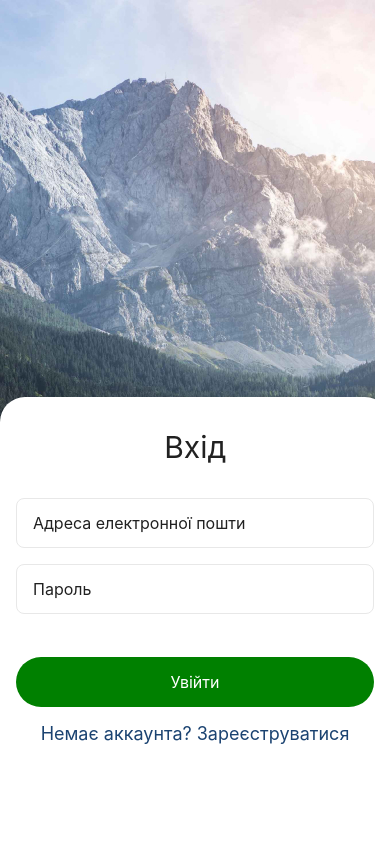
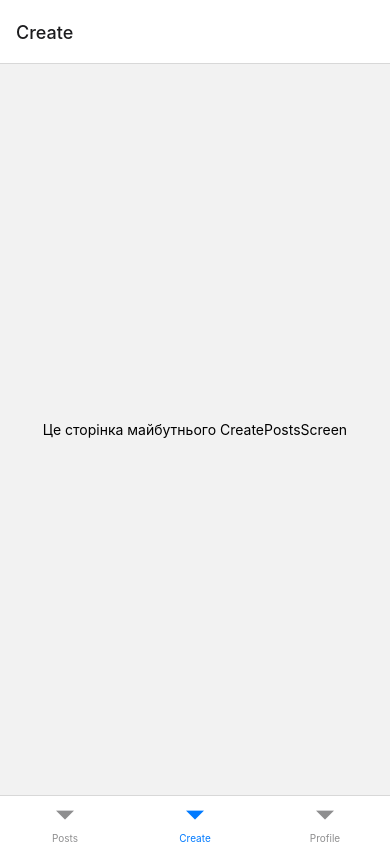
Before and after one commit to Bogdan8633/go-it-react-native-project, a React Native app: screen /Create in a window 390 px wide. Built offline with nearby package versions, Linux system fonts and the light colour scheme.

Commit message:
add-bottom-tabs-navigator

```diff
--- a/App.js
+++ b/App.js
@@ -1,16 +1,22 @@
 import { StatusBar } from "expo-status-bar";
 import { StyleSheet, Text, View } from "react-native";
+
+import { NavigationContainer } from "@react-navigation/native";
 import { createStackNavigator } from "@react-navigation/stack";
-import { NavigationContainer } from "@react-navigation/native";
+import { createBottomTabNavigator } from "@react-navigation/bottom-tabs";
 
 import LoginScreen from "./Screens/auth/LoginScreen";
 import RegistrationScreen from "./Screens/auth/RegistrationScreen";
+import PostsScreen from "./Screens/mainScreen/PostsScreen";
+import CreatePostsScreen from "./Screens/mainScreen/CreatePostsScreen";
+import ProfileScreen from "./Screens/mainScreen/ProfileScreen";
 
 const AuthStack = createStackNavigator();
+const MainTab = createBottomTabNavigator();
 
-export default function App() {
-  return (
-    <NavigationContainer>
+const useRoute = (isAuth) => {
+  if (!isAuth) {
+    return (
       <AuthStack.Navigator>
         <AuthStack.Screen
           options={{ headerShown: false }}
@@ -23,6 +29,35 @@ export default function App() {
           component={RegistrationScreen}
         />
       </AuthStack.Navigator>
-    </NavigationContainer>
+    );
+  }
+  return (
+    <MainTab.Navigator>
+      <MainTab.Screen name="Posts" component={PostsScreen} />
+      <MainTab.Screen name="Create" component={CreatePostsScreen} />
+      <MainTab.Screen name="Profile" component={ProfileScreen} />
+    </MainTab.Navigator>
   );
+};
+
+export default function App() {
+  const routing = useRoute({});
+
+  return <NavigationContainer>{routing}</NavigationContainer>;
 }
+
+// {
+//   // auth
+//   /* <AuthStack.Navigator>
+//         <AuthStack.Screen
+//           options={{ headerShown: false }}
+//           name="Login"
+//           component={LoginScreen}
+//         />
+//         <AuthStack.Screen
+//           options={{ headerShown: false }}
+//           name="Register"
+//           component={RegistrationScreen}
+//         />
+//       </AuthStack.Navigator> */
+// }
--- a/Screens/auth/LoginScreen.jsx
+++ b/Screens/auth/LoginScreen.jsx
@@ -21,7 +21,6 @@ const initialState = {
 };
 
 export default function LoginScreen({ navigation }) {
-  console.log("navigation: ", navigation);
   const [isShowKeyboard, setIsShowKeyboard] = useState(false);
   const [state, setState] = useState(initialState);
 
--- /dev/null
+++ b/Screens/mainScreen/CreatePostsScreen.js
@@ -0,0 +1,20 @@
+import React from "react";
+import { View, Text, StyleSheet } from "react-native";
+
+const CreatePostsScreen = () => {
+  return (
+    <View style={styles.container}>
+      <Text>Це сторінка майбутнього CreatePostsScreen</Text>
+    </View>
+  );
+};
+
+const styles = StyleSheet.create({
+  container: {
+    flex: 1,
+    justifyContent: "center",
+    alignItems: "center",
+  },
+});
+
+export default CreatePostsScreen;
--- /dev/null
+++ b/Screens/mainScreen/PostsScreen.js
@@ -0,0 +1,20 @@
+import React from "react";
+import { View, Text, StyleSheet } from "react-native";
+
+const PostsScreen = () => {
+  return (
+    <View style={styles.container}>
+      <Text>Це сторінка майбутнього PostsScreen</Text>
+    </View>
+  );
+};
+
+const styles = StyleSheet.create({
+  container: {
+    flex: 1,
+    justifyContent: "center",
+    alignItems: "center",
+  },
+});
+
+export default PostsScreen;
--- /dev/null
+++ b/Screens/mainScreen/ProfileScreen.js
@@ -0,0 +1,20 @@
+import React from "react";
+import { View, Text, StyleSheet } from "react-native";
+
+const ProfileScreen = () => {
+  return (
+    <View style={styles.container}>
+      <Text>Це сторінка майбутнього ProfileScreen</Text>
+    </View>
+  );
+};
+
+const styles = StyleSheet.create({
+  container: {
+    flex: 1,
+    justifyContent: "center",
+    alignItems: "center",
+  },
+});
+
+export default ProfileScreen;
--- a/package.json
+++ b/package.json
@@ -11,6 +11,7 @@
   "dependencies": {
     "@expo/webpack-config": "^0.17.2",
     "@react-native-community/masked-view": "^0.1.11",
+    "@react-navigation/bottom-tabs": "^6.5.7",
     "@react-navigation/native": "^6.1.6",
     "@react-navigation/native-stack": "^6.9.12",
     "@react-navigation/stack": "^6.3.16",
```
Also changed, not shown: Screens/mainScreen/CommentsScreen.js (added, +20 -0 lines), Screens/mainScreen/Home.js (added, +20 -0 lines), Screens/mainScreen/MapScreen.js (added, +20 -0 lines), 1 other file (tests, documents, lock files or other folders).
